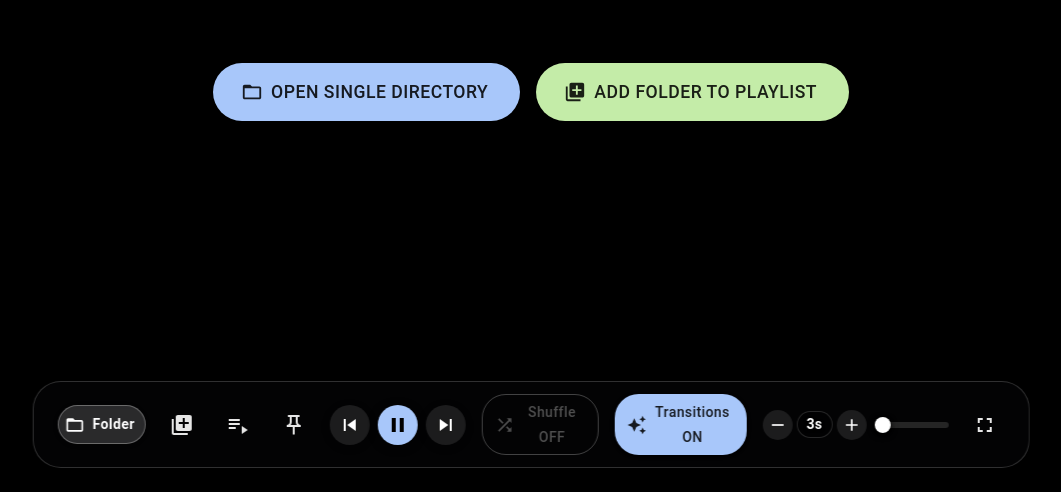
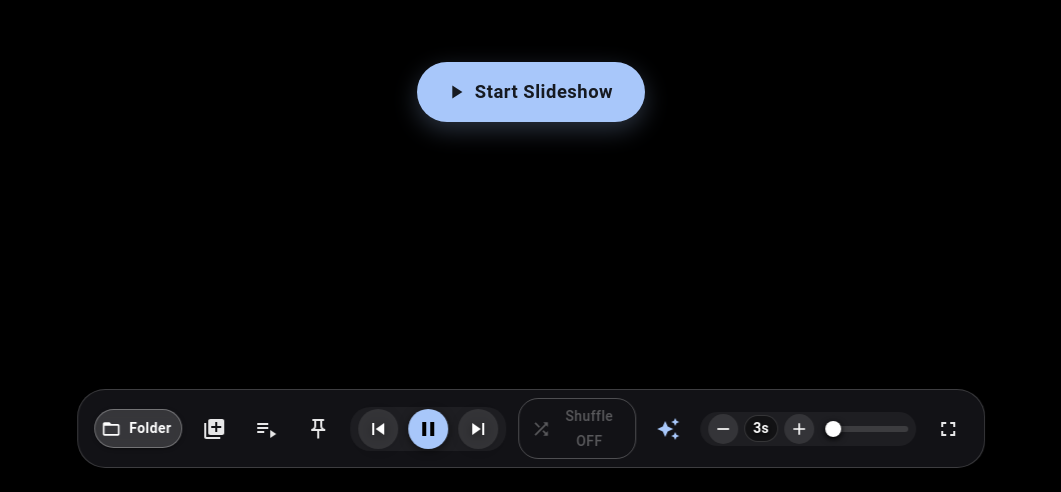
Before and after one commit to varghedj/slideshow-go, a React (Vite) app in the folder frontend/: page / in a window 1280 px wide. Shown: the part 308-800 px from the top of the page, without its empty margins (109-1170 px from the left). Built offline with nearby package versions, Linux system fonts and the light colour scheme.

Commit message:
refactor: simplify app landing with unified start button and structured UI styles

```diff
--- a/frontend/src/App.css
+++ b/frontend/src/App.css
@@ -1,231 +1,216 @@
-* {
-  box-sizing: border-box;
-  margin: 0;
-  padding: 0;
-  user-select: none;
-}
-
-body, html, #root {
-  width: 100vw;
-  height: 100vh;
-  overflow: hidden;
-  background-color: #000000;
-}
-
-/* App Root Layout */
+/* ============================================================================
+   1. GLOBAL CONTAINER & BASE LAYOUT
+   Core application viewport rules and global cursor behaviors.
+   ============================================================================ */
 .app-container {
   width: 100vw;
   height: 100vh;
   background-color: #000000;
-  display: flex;
-  flex-direction: column;
   overflow: hidden;
   position: relative;
-  cursor: default;
+  user-select: none;
 }
 
-.app-container.cursor-hidden {
-  cursor: none;
+/* Hide cursor during slideshow presentation when UI controls auto-hide */
+.cursor-hidden {
+  cursor: none !important;
 }
 
-/* Main Image Viewport */
+/* ============================================================================
+   2. MAIN VIEWPORT & IMAGE DISPLAY
+   Layout container for active image rendering and loading indicators.
+   ============================================================================ */
 .main-viewport {
-  flex: 1;
   width: 100%;
   height: 100%;
   display: flex;
+  justify-content: center;
   align-items: center;
-  justify-content: center;
   position: relative;
 }
 
 .loading-spinner {
   position: absolute;
-  z-index: 2;
-  color: #a8c7fa;
+  z-index: 10;
 }
 
-/* Image scaling inside viewport */
+/* Base Image Styling */
 .slideshow-image {
   max-width: 100%;
   max-height: 100%;
   object-fit: contain;
-  opacity: 1;
+  pointer-events: none;
 }
 
-/* Smooth Fade Animation */
-.slideshow-image.fade-active {
-  animation: smoothFade 0.35s ease-in-out forwards;
+/* ============================================================================
+   3. UNIFIED START SCREEN (EMPTY STATE)
+   Styling for the single unified launch button shown on app open.
+   ============================================================================ */
+.empty-state-container {
+  display: flex;
+  flex-direction: column;
+  align-items: center;
+  justify-content: center;
+  gap: 16px;
 }
 
-@keyframes smoothFade {
-  0% {
+.start-slideshow-btn {
+  padding: 14px 32px !important;
+  font-size: 1.15rem !important;
+  font-weight: 600 !important;
+  text-transform: none !important;
+  border-radius: 30px !important;
+  box-shadow: 0 8px 24px rgba(168, 199, 250, 0.25) !important;
+  transition: transform 0.2s ease, box-shadow 0.2s ease !important;
+}
+
+.start-slideshow-btn:hover {
+  transform: translateY(-2px);
+  box-shadow: 0 12px 28px rgba(168, 199, 250, 0.35) !important;
+}
+
+/* ============================================================================
+   4. TRANSITION ANIMATIONS
+   Add new keyframes or transition effect classes in this section.
+   ============================================================================ */
+
+/* Fade Transition */
+.fade-active {
+  animation: fadeIn 0.4s ease-in-out;
+}
+
+@keyframes fadeIn {
+  from {
     opacity: 0;
-    transform: scale(0.985);
   }
-  100% {
+  to {
     opacity: 1;
-    transform: scale(1);
   }
 }
 
-.select-folder-btn {
-  border-radius: 32px !important;
-  padding: 14px 32px !important;
-  font-size: 1.1rem !important;
-}
-
-/* Floating Toolbar Base (Transparent 0.16 Backing) */
+/* ============================================================================
+   5. FLOATING CONTROL TOOLBAR
+   Styling for the glassmorphism bottom bar and nested button groups.
+   ============================================================================ */
 .floating-toolbar {
   position: absolute;
   bottom: 24px;
   left: 50%;
   transform: translateX(-50%);
-  padding: 12px 24px;
   display: flex;
   align-items: center;
-  gap: 16px;
-  border-radius: 40px;
-  background-color: rgba(20, 21, 25, 0.16) !important;
-  backdrop-filter: blur(20px) saturate(160%);
-  -webkit-backdrop-filter: blur(20px) saturate(160%);
-  border: 1px solid rgba(255, 255, 255, 0.18) !important;
-  box-shadow: 0 8px 32px 0 rgba(0, 0, 0, 0.37);
-  z-index: 10;
-  transition: opacity 0.3s ease, transform 0.3s ease, visibility 0.3s ease;
+  gap: 12px;
+  padding: 8px 16px;
+  z-index: 100;
+  transition: opacity 0.3s ease, transform 0.3s ease;
+  background-color: rgba(20, 21, 25, 0.90) !important;
+  backdrop-filter: blur(8px);
+  border: 1px solid rgba(255, 255, 255, 0.1);
+  border-radius: 28px;
+}
+
+/* Auto-hide states */
+.floating-toolbar.hidden {
+  opacity: 0;
+  pointer-events: none;
+  transform: translate(-50%, 12px);
+}
+
+.floating-toolbar.visible {
   opacity: 1;
   pointer-events: auto;
-  visibility: visible;
+  transform: translate(-50%, 0);
 }
 
-/* Hide Toolbar in Fullscreen Mode on Idle */
-.floating-toolbar.toolbar-hidden {
-  opacity: 0;
-  pointer-events: none;
-  visibility: hidden;
-}
-
-/* Generic Control Groups */
+/* Button & Slider Group Wrappers */
 .control-group {
   display: flex;
   align-items: center;
-  gap: 4px;
+  gap: 6px;
+  background: rgba(255, 255, 255, 0.05);
+  padding: 2px 8px;
+  border-radius: 20px;
 }
 
-/* Open Folder Button */
-.folder-btn {
-  border-radius: 24px !important;
-  background-color: rgba(255, 255, 255, 0.15) !important;
-  color: #ffffff !important;
-  font-weight: 600 !important;
-  border: 1px solid rgba(255, 255, 255, 0.3) !important;
-  backdrop-filter: blur(4px);
+.pill-btn {
+  border-radius: 20px !important;
   text-transform: none !important;
 }
 
-.folder-btn:hover {
-  background-color: rgba(255, 255, 255, 0.25) !important;
+.folder-btn {
+  border-radius: 20px !important;
+  text-transform: none !important;
 }
 
-/* Forward & Backward Buttons */
-.nav-btn {
-  color: #ffffff !important;
-  background-color: rgba(255, 255, 255, 0.1) !important;
-  filter: drop-shadow(0px 2px 4px rgba(0, 0, 0, 0.8));
+/* Interval & Duration Control Styling */
+.duration-slider {
+  width: 80px !important;
+  margin-left: 8px;
 }
 
-.nav-btn:hover {
-  background-color: rgba(255, 255, 255, 0.2) !important;
+.interval-label {
+  min-width: 24px;
+  text-align: center;
 }
 
-/* Center Play/Pause Highlighted Button */
-.play-pause-btn {
-  color: #000000 !important;
-  background-color: #a8c7fa !important;
-  margin: 0 4px !important;
-  box-shadow: 0 2px 8px rgba(0, 0, 0, 0.5) !important;
-}
-
-.play-pause-btn:hover {
-  background-color: #c3dcff !important;
-}
-
-/* Generic Pill Feature Buttons (Shuffle / Transitions) */
-.pill-btn {
-  border-radius: 24px !important;
-  text-transform: none !important;
-  padding-left: 16px !important;
-  padding-right: 16px !important;
-  border-color: rgba(255, 255, 255, 0.25) !important;
-}
-
-/* Duration Step (- / +) Icon Buttons */
-.step-btn {
-  color: #ffffff !important;
-  background-color: rgba(255, 255, 255, 0.1) !important;
-}
-
-.step-btn:hover {
-  background-color: rgba(255, 255, 255, 0.2) !important;
-}
-
-/* Duration Display Pill Label */
-.interval-label {
-  font-weight: 700 !important;
-  min-width: 36px;
-  text-align: center;
-  color: #ffffff;
-  background-color: rgba(0, 0, 0, 0.4);
-  padding: 2px 8px;
-  border-radius: 16px;
-  border: 1px solid rgba(255, 255, 255, 0.15);
-  text-shadow: 0 1px 3px rgba(0, 0, 0, 0.9);
-}
-
-/* Duration Slider Custom Styling */
-.duration-slider {
-  width: 70px !important;
-  margin-left: 8px !important;
-  color: #a8c7fa !important;
-}
-
-.duration-slider .MuiSlider-track {
-  height: 6px;
-  border: none;
-}
-
-.duration-slider .MuiSlider-rail {
-  height: 6px;
-  background-color: rgba(255, 255, 255, 0.35);
-}
-
-.duration-slider .MuiSlider-thumb {
-  height: 16px;
-  width: 16px;
-  background-color: #ffffff;
-  box-shadow: 0 2px 6px rgba(0, 0, 0, 0.8);
-}
-
-.duration-slider .MuiSlider-thumb:hover,
-.duration-slider .MuiSlider-thumb.Mui-focusVisible,
-.duration-slider .MuiSlider-thumb.Mui-active {
-  box-shadow: 0 0 0 8px rgba(168, 199, 250, 0.25);
-}
-
-/* Filename & Copy Container */
+/* File Name & Path Info Pill */
 .filename-container {
   display: flex;
   align-items: center;
   gap: 4px;
-  margin-left: 4px;
+  max-width: 200px;
+  background: rgba(255, 255, 255, 0.05);
+  padding: 4px 8px 4px 12px;
+  border-radius: 20px;
 }
 
 .filename-text {
-  max-width: 180px;
-  font-weight: 500 !important;
-  color: rgba(255, 255, 255, 0.9);
+  font-size: 0.82rem !important;
+  color: rgba(255, 255, 255, 0.85);
 }
 
-.icon-action-btn {
-  color: rgba(255, 255, 255, 0.9) !important;
+/* ============================================================================
+   6. SIDE PANELS & OVERLAYS
+   Styling for drawers, modal popups, custom scrollbars, and playlist items.
+   ============================================================================ */
+
+/* Playlist Drawer Paper Override */
+.MuiDrawer-paper {
+  background-color: rgba(20, 21, 25, 0.95) !important;
+  backdrop-filter: blur(12px);
+  border-left: 1px solid rgba(255, 255, 255, 0.1) !important;
 }
+
+/* Playlist Action Buttons */
+.drawer-action-btn {
+  border-radius: 20px !important;
+  text-transform: none !important;
+  font-weight: 500 !important;
+}
+
+/* Custom Scrollbar for Drawer & Overflow Containers */
+::-webkit-scrollbar {
+  width: 6px;
+  height: 6px;
+}
+
+::-webkit-scrollbar-track {
+  background: rgba(0, 0, 0, 0.2);
+}
+
+::-webkit-scrollbar-thumb {
+  background: rgba(255, 255, 255, 0.2);
+  border-radius: 3px;
+}
+
+::-webkit-scrollbar-thumb:hover {
+  background: rgba(255, 255, 255, 0.4);
+}
+
+/* Tooltip Custom Adjustments */
+.MuiTooltip-tooltip {
+  background-color: rgba(30, 31, 35, 0.95) !important;
+  border: 1px solid rgba(255, 255, 255, 0.1) !important;
+  border-radius: 8px !important;
+  font-size: 0.78rem !important;
+}
--- a/frontend/src/App.jsx
+++ b/frontend/src/App.jsx
@@ -20,8 +20,8 @@ import {
 } from '@mui/material';
 
 // ============================================================================
-// ICON IMPORTS
-// Add new Material-UI icons here as needed for future toolbar/UI actions.
+// 1. ICON IMPORTS
+// Add new Material icons here for additional toolbar or panel actions.
 // ============================================================================
 import {
   PlayArrow,
@@ -46,8 +46,8 @@ import {
 } from '@mui/icons-material';
 
 // ============================================================================
-// WAILS BACKEND BINDINGS
-// Import any newly added Go methods from the generated Wails bindings here.
+// 2. WAILS BACKEND BINDINGS
+// Backend Go function imports for file I/O and window controls.
 // ============================================================================
 import {
   SelectDirectory,
@@ -58,7 +58,7 @@ import {
 } from '../wailsjs/go/main/App';
 import './App.css';
 
-// Custom dark theme configuration
+// Material-UI Dark Theme Configuration
 const muiTheme = createTheme({
   palette: {
     mode: 'dark',
@@ -69,16 +69,14 @@ const muiTheme = createTheme({
   shape: { borderRadius: 28 },
 });
 
-// ============================================================================
-// UTILITY FUNCTIONS
-// Add client-side data transformation or sorting helpers here.
-// ============================================================================
+// Helper: Natural alphanumeric sort for file paths
 const naturalSortPaths = (paths) => {
   return [...paths].sort((a, b) =>
     a.localeCompare(b, undefined, { numeric: true, sensitivity: 'base' })
   );
 };
 
+// Helper: Fisher-Yates shuffle sequence generator
 const createShuffleSequence = (length, pinOriginalIndex = -1) => {
   const indices = Array.from({ length }, (_, i) => i);
   for (let i = indices.length - 1; i > 0; i--) {
@@ -98,10 +96,9 @@ const createShuffleSequence = (length, pinOriginalIndex = -1) => {
 
 export default function App() {
   // ==========================================================================
-  // STATE DEFINITIONS
-  // Place new application states or toggle flags in this section.
+  // 3. STATE DEFINITIONS
   // ==========================================================================
-  const [playlistDirectories, setPlaylistDirectories] = useState([]); // Array of { dirPath, images }
+  const [playlistDirectories, setPlaylistDirectories] = useState([]);
   const [rawPaths, setRawPaths] = useState([]);
   const [isShuffle, setIsShuffle] = useState(false);
   const [playOrder, setPlayOrder] = useState([]);
@@ -115,16 +112,14 @@ export default function App() {
   const [transitionsEnabled, setTransitionsEnabled] = useState(true);
   const [imgKey, setImgKey] = useState(0);
 
-  // Panel & Toolbar Visibility States
+  // Panel & UI Visibility Controls
   const [isPlaylistOpen, setIsPlaylistOpen] = useState(false);
-  const [isPinned, setIsPinned] = useState(false); // Pin toolbar always visible
-
+  const [isPinned, setIsPinned] = useState(false);
   const [copied, setCopied] = useState(false);
   const [isControlsVisible, setIsControlsVisible] = useState(true);
   const [isToolbarHovered, setIsToolbarHovered] = useState(false);
   const [isWindowFocused, setIsWindowFocused] = useState(true);
 
-  // Refs for tracking timer callbacks and fullscreen status across listeners
   const idleTimerRef = useRef(null);
   const isToolbarHoveredRef = useRef(false);
   const isFullscreenRef = useRef(false);
@@ -138,8 +133,7 @@ export default function App() {
   }, [isFullscreen]);
 
   // ==========================================================================
-  // PLAYLIST & DIRECTORY HANDLERS
-  // Add playlist management methods or collection handlers here.
+  // 4. PLAYLIST & DIRECTORY MANAGEMENT
   // ==========================================================================
   const rebuildCombinedPlaylist = useCallback((directories, shuffleMode) => {
     let combined = [];
@@ -204,14 +198,12 @@ export default function App() {
     }
   };
 
-  // Currently displayed image calculations
   const currentOriginalIndex = playOrder.length > 0 ? playOrder[playIndex] : 0;
   const currentFilePath = rawPaths[currentOriginalIndex] || '';
   const currentFileName = currentFilePath ? currentFilePath.split(/[/\\]/).pop() : '';
 
   // ==========================================================================
-  // UI & TOOLBAR VISIBILITY LOGIC
-  // Customize auto-hide delays, window focus triggers, or pinning logic here.
+  // 5. UI VISIBILITY & CURSOR AUTO-HIDE LOGIC
   // ==========================================================================
   useEffect(() => {
     const handleFocus = () => setIsWindowFocused(true);
@@ -266,7 +258,7 @@ export default function App() {
     }
   };
 
-  // Load image binary content on path change
+  // Image loading side effect
   useEffect(() => {
     if (!currentFilePath) return;
 
@@ -292,8 +284,7 @@ export default function App() {
   }, [currentFilePath]);
 
   // ==========================================================================
-  // NAVIGATION & CONTROL HANDLERS
-  // Add slideshow navigation rules or playback features here.
+  // 6. PLAYBACK CONTROLS & KEYBOARD SHORTCUTS
   // ==========================================================================
   const handleToggleShuffle = useCallback(() => {
     if (rawPaths.length === 0) return;
@@ -345,7 +336,7 @@ export default function App() {
     setIntervalSec((prev) => Math.min(60, prev + 1));
   }, []);
 
-  // Automatic slide advancement timer
+  // Slideshow auto-advance timer
   useEffect(() => {
     let timer;
     if (isPlaying && rawPaths.length > 0) {
@@ -354,10 +345,7 @@ export default function App() {
     return () => clearInterval(timer);
   }, [isPlaying, intervalSec, rawPaths.length, handleNext]);
 
-  // ==========================================================================
-  // KEYBOARD SHORTCUTS
-  // Map new keyboard hotkeys to actions in this keydown listener.
-  // ==========================================================================
+  // Global keyboard listeners
   useEffect(() => {
     const handleKeyDown = (e) => {
       if (e.key === 'ArrowRight') handleNext();
@@ -372,12 +360,8 @@ export default function App() {
         setIsFullscreen(false);
       }
       if (e.key === 's' || e.key === 'S') handleToggleShuffle();
-      if (e.key === 't' || e.key === 'T') {
-        setTransitionsEnabled((prev) => !prev);
-      }
-      if (e.key === 'v' || e.key === 'V') {
-        setIsPinned((prev) => !prev); // Shortcut to pin/unpin toolbar
-      }
+      if (e.key === 't' || e.key === 'T') setTransitionsEnabled((prev) => !prev);
+      if (e.key === 'v' || e.key === 'V') setIsPinned((prev) => !prev);
       if (e.key === '+' || e.key === '=' || e.key === 'ArrowUp') {
         e.preventDefault();
         handleIncreaseInterval();
@@ -398,8 +382,8 @@ export default function App() {
     handleDecreaseInterval,
   ]);
 
-  // Evaluate whether toolbar should display based on pin state or user interaction
-  const shouldDisplayToolbar = isPinned || (isWindowFocused && (isControlsVisible || isToolbarHovered));
+  const shouldDisplayToolbar =
+    isPinned || (isWindowFocused && (isControlsVisible || isToolbarHovered));
 
   return (
     <ThemeProvider theme={muiTheme}>
@@ -409,7 +393,7 @@ export default function App() {
         className={`app-container ${!shouldDisplayToolbar ? 'cursor-hidden' : ''}`}
       >
         {/* ================================================================== */}
-        {/* MAIN IMAGE VIEWPORT */}
+        {/* 7. MAIN VIEWPORT (IMAGE OR UNIFIED START BUTTON) */}
         {/* ================================================================== */}
         <Box className="main-viewport">
           {loading && <CircularProgress className="loading-spinner" />}
@@ -422,33 +406,23 @@ export default function App() {
               className={`slideshow-image ${transitionsEnabled ? 'fade-active' : ''}`}
             />
           ) : (
-            <Box style={{ display: 'flex', gap: '16px' }}>
+            <Box className="empty-state-container">
               <Button
                 variant="contained"
-                startIcon={<FolderOpen />}
+                color="primary"
+                size="large"
+                startIcon={<PlayArrow fontSize="large" />}
                 onClick={handleLoadSingleFolder}
-                size="large"
-                className="select-folder-btn"
+                className="start-slideshow-btn"
               >
-                Open Single Directory
-              </Button>
-              <Button
-                variant="contained"
-                color="secondary"
-                startIcon={<Queue />}
-                onClick={handleAddDirectory}
-                size="large"
-                className="select-folder-btn"
-              >
-                Add Folder to Playlist
+                Start Slideshow
               </Button>
             </Box>
           )}
         </Box>
 
         {/* ================================================================== */}
-        {/* FLOATING CONTROL TOOLBAR */}
-        {/* Place new floating toolbar buttons or controls inside this element */}
+        {/* 8. FLOATING CONTROL TOOLBAR */}
         {/* ================================================================== */}
         <Paper
           elevation={0}
@@ -456,8 +430,8 @@ export default function App() {
           onMouseLeave={handleToolbarMouseLeave}
           className={`floating-toolbar ${shouldDisplayToolbar ? 'visible' : 'hidden'}`}
         >
-          {/* Directory & Playlist Openers */}
-          <Tooltip title="Open Single Folder">
+          {/* Folder & Playlist Management */}
+          <Tooltip title="Open Folder">
             <Button
               variant="contained"
               startIcon={<FolderOpen />}
@@ -484,7 +458,7 @@ export default function App() {
             </IconButton>
           </Tooltip>
 
-          {/* Pin Toolbar Always Visible Toggle */}
+          {/* Pin Toolbar Toggle */}
           <Tooltip title={isPinned ? 'Unpin Toolbar (V)' : 'Pin Toolbar Always Visible (V)'}>
             <IconButton
               onClick={() => setIsPinned((prev) => !prev)}
@@ -526,7 +500,7 @@ export default function App() {
             </Tooltip>
           </Box>
 
-          {/* Playback Mode Toggles */}
+          {/* Shuffle Toggle */}
           <Tooltip title={isShuffle ? 'Shuffle Mode: ON (S)' : 'Sequential Mode (S)'}>
             <Button
               variant={isShuffle ? 'contained' : 'outlined'}
@@ -540,21 +514,19 @@ export default function App() {
             </Button>
           </Tooltip>
 
-          <Tooltip title="Toggle Fade Transitions (T)">
-            <Button
-              variant={transitionsEnabled ? 'contained' : 'outlined'}
-              color={transitionsEnabled ? 'primary' : 'inherit'}
-              startIcon={transitionsEnabled ? <AutoAwesome /> : <MotionPhotosOff />}
+          {/* Transition Toggle */}
+          <Tooltip title={transitionsEnabled ? 'Disable Fade Transition (T)' : 'Enable Fade Transition (T)'}>
+            <IconButton
               onClick={() => setTransitionsEnabled((prev) => !prev)}
-              className="pill-btn"
+              color={transitionsEnabled ? 'primary' : 'default'}
             >
-              Transitions {transitionsEnabled ? 'ON' : 'OFF'}
-            </Button>
+              {transitionsEnabled ? <AutoAwesome /> : <MotionPhotosOff />}
+            </IconButton>
           </Tooltip>
 
-          {/* Duration Interval Controls */}
+          {/* Interval Duration Controls */}
           <Box className="control-group">
-            <Tooltip title="Decrease interval by 1s (- / Down Arrow)">
+            <Tooltip title="Decrease interval (- / Down Arrow)">
               <span>
                 <IconButton
                   size="small"
@@ -571,7 +543,7 @@ export default function App() {
               {intervalSec}s
             </Typography>
 
-            <Tooltip title="Increase interval by 1s (+ / Up Arrow)">
+            <Tooltip title="Increase interval (+ / Up Arrow)">
               <span>
                 <IconButton
                   size="small"
@@ -594,14 +566,14 @@ export default function App() {
             />
           </Box>
 
-          {/* Fullscreen Mode Action */}
+          {/* Fullscreen Toggle */}
           <Tooltip title="Toggle Fullscreen (F / Esc)">
             <IconButton onClick={handleToggleFullscreen} className="icon-action-btn">
               {isFullscreen ? <FullscreenExit /> : <Fullscreen />}
             </IconButton>
           </Tooltip>
 
-          {/* File Name & Path Info */}
+          {/* File Name & Path Info Pill */}
           {rawPaths.length > 0 && (
             <Box className="filename-container">
               <Tooltip title={currentFilePath} arrow placement="top">
@@ -625,14 +597,9 @@ export default function App() {
         </Paper>
 
         {/* ================================================================== */}
-        {/* PLAYLIST DRAWER PANEL */}
-        {/* Place drawer items or list actions in this section */}
+        {/* 9. PLAYLIST DRAWER PANEL */}
         {/* ================================================================== */}
-        <Drawer
-          anchor="right"
-          open={isPlaylistOpen}
-          onClose={() => setIsPlaylistOpen(false)}
-        >
+        <Drawer anchor="right" open={isPlaylistOpen} onClose={() => setIsPlaylistOpen(false)}>
           <Box style={{ width: 320, padding: '16px' }}>
             <Typography variant="h6" gutterBottom>
               Playlist Manager
@@ -641,13 +608,13 @@ export default function App() {
               Total Images Loaded: {rawPaths.length}
             </Typography>
 
-            {/* Playlist Actions */}
             <Box style={{ display: 'flex', gap: '8px', marginBottom: '16px' }}>
               <Button
                 variant="contained"
                 fullWidth
                 startIcon={<Queue />}
                 onClick={handleAddDirectory}
+                className="drawer-action-btn"
               >
                 Add
               </Button>
@@ -658,6 +625,7 @@ export default function App() {
                 startIcon={<Delete />}
                 onClick={handleClearPlaylist}
                 disabled={playlistDirectories.length === 0}
+                className="drawer-action-btn"
               >
                 Clear
               </Button>
@@ -665,7 +633,6 @@ export default function App() {
 
             <Divider />
 
-            {/* Directory List */}
             <List>
               {playlistDirectories.map((item, index) => (
                 <ListItem key={index}>
@@ -674,10 +641,7 @@ export default function App() {
                     secondary={`${item.images.length} images`}
                   />
                   <ListItemSecondaryAction>
-                    <IconButton
-                      edge="end"
-                      onClick={() => handleRemoveDirectory(index)}
-                    >
+                    <IconButton edge="end" onClick={() => handleRemoveDirectory(index)}>
                       <Delete />
                     </IconButton>
                   </ListItemSecondaryAction>
```
